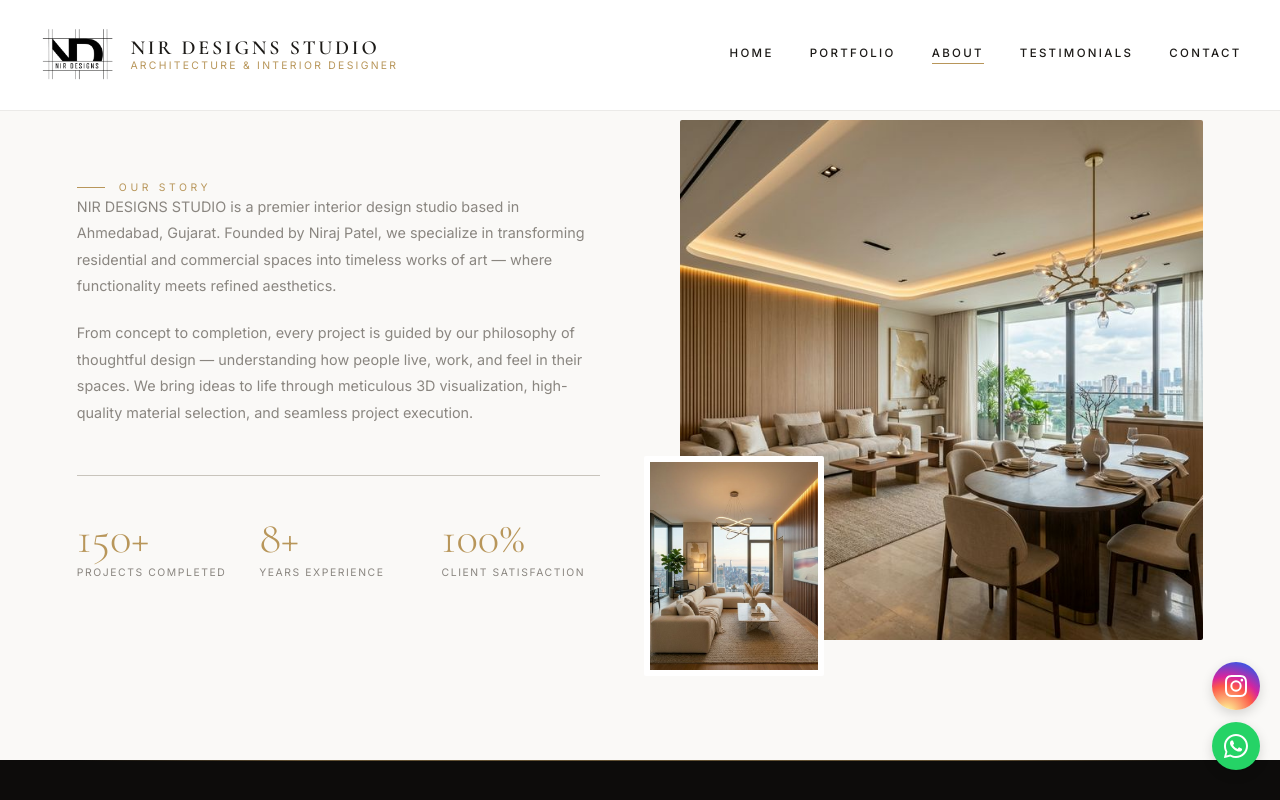
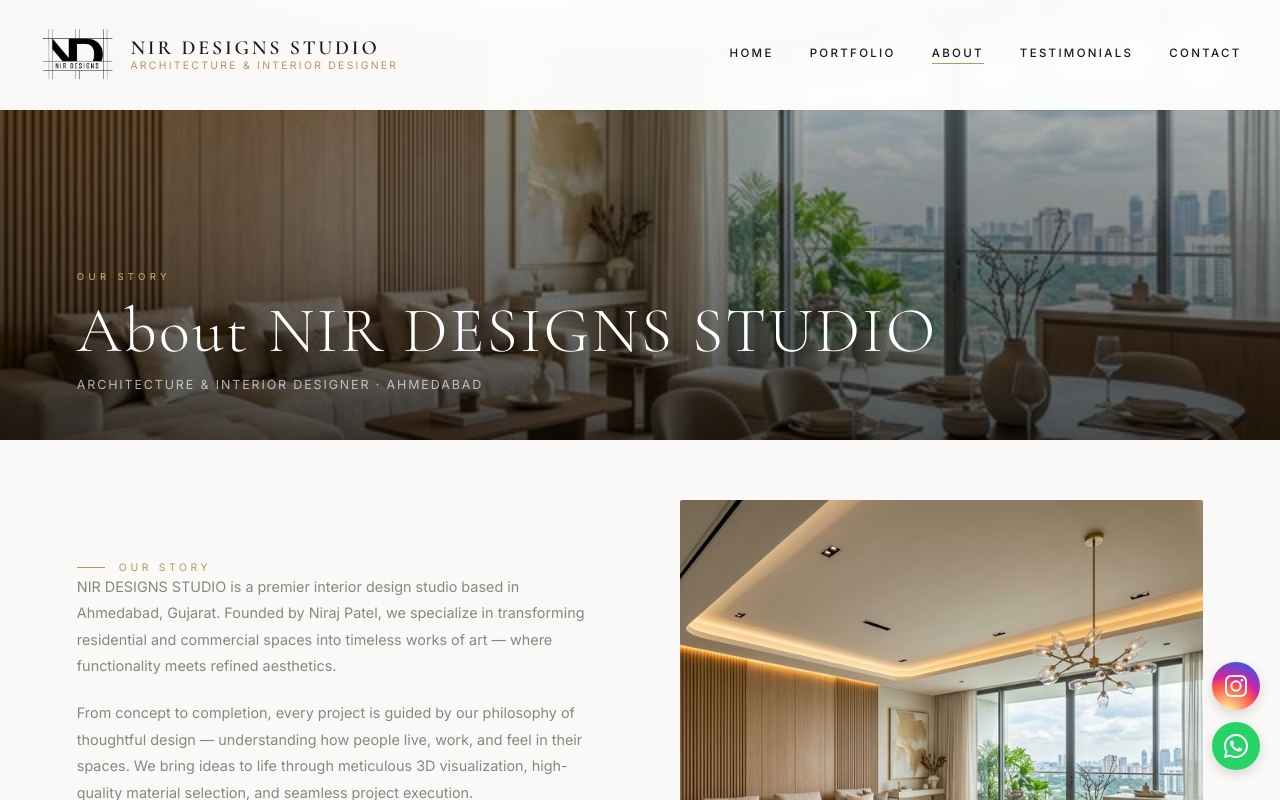
Before and after one commit to digvesh301/NJ-Interior, a React (Vite) app: page /about in a window 1280 px wide. Shown: the top 800 px of the page. Built offline with nearby package versions, Linux system fonts and the light colour scheme; a web font is replaced by a local one.

Commit message:
About page image added.

```diff
--- a/src/index.css
+++ b/src/index.css
@@ -1508,7 +1508,7 @@ button {
 
 /* ==================== ABOUT / PROCESS SECTION ==================== */
 .about-section {
-  padding: 120px 6vw;
+  padding: 60px 6vw;
   background: var(--off-white);
   display: grid;
   grid-template-columns: 1fr 1fr;
--- a/src/pages/AboutPage.jsx
+++ b/src/pages/AboutPage.jsx
@@ -5,6 +5,15 @@ import About from '../components/About';
 export default function AboutPage() {
   return (
     <div className="page-wrapper">
+      <div className="page-hero">
+        <div className="page-hero-overlay" />
+        <img src="/images/project1.png" alt="About NIR DESIGNS" className="page-hero-img" />
+        <div className="page-hero-content">
+          <div className="page-hero-eyebrow">Our Story</div>
+          <h1 className="page-hero-title">About NIR DESIGNS STUDIO</h1>
+          <p className="page-hero-sub">Architecture &amp; Interior Designer · Ahmedabad</p>
+        </div>
+      </div>
       <About />
 
     </div>
```
